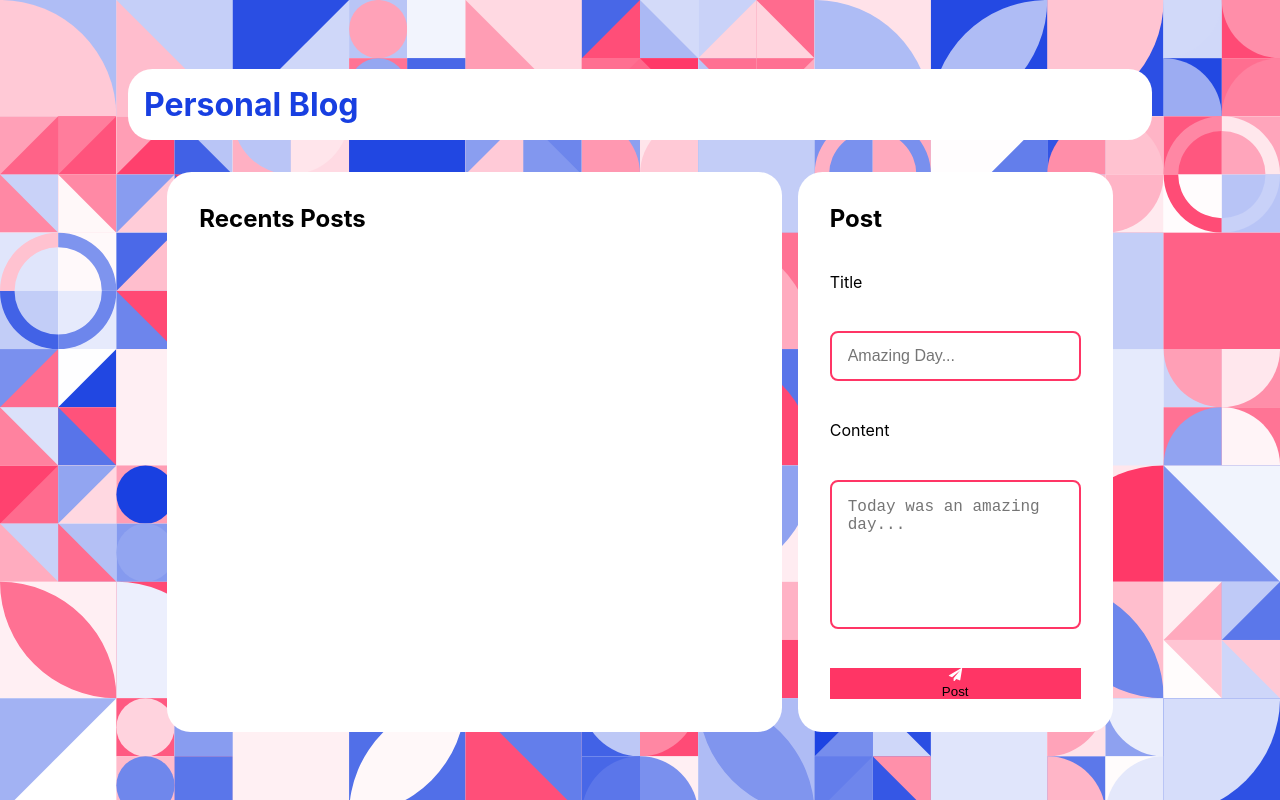
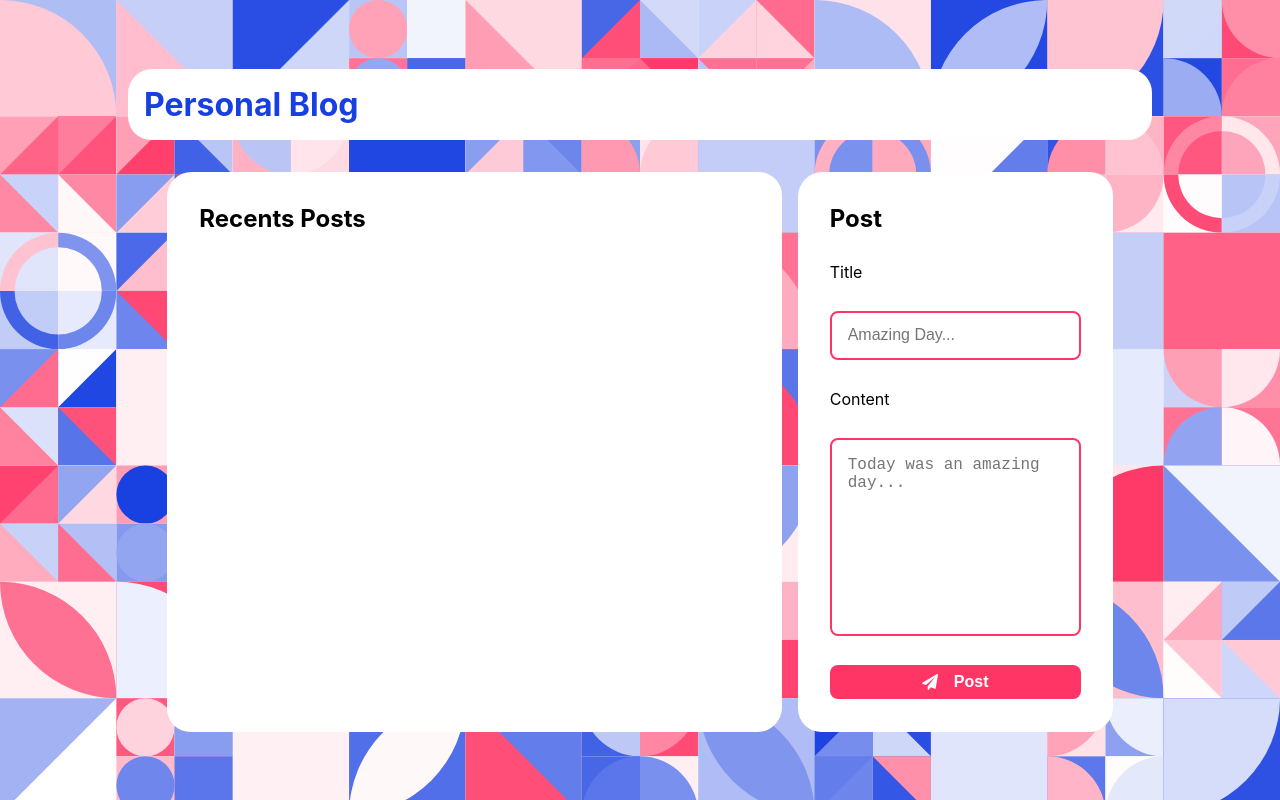
Before and after one commit to cesardarizaleta/React-Proyects, a React (Create React App) app in the folder blog/: page / in a window 1280 px wide. Built offline with nearby package versions, Linux system fonts and the light colour scheme.

Commit message:
button y hover el boton

```diff
--- a/blog/src/App.css
+++ b/blog/src/App.css
@@ -71,6 +71,7 @@ aside {
     flex-direction: column;
     justify-content: space-between;
     background-color: white;
+    min-width: 30%;
     height: 70vh;
     padding: 2em;
     animation: moveit 2s infinite ease-in-out;
@@ -96,5 +97,48 @@ aside input:focus, aside textarea:focus {
 
 aside textarea {
     resize: none;
-    height: 30%;
+    height: 40%;
 }
+
+aside button {
+    padding: .5em 1em;
+    display: flex;
+    align-items: center;
+    justify-content: center;
+    gap: 1em;
+    color: white;
+    font-weight: bold;
+    font-size: 1rem;
+    border-radius: .5em;
+    cursor: pointer;
+    transition: all 0.5s;
+    position: relative;
+}
+
+aside button::before {
+    content: '';
+    position: absolute;
+    left: 0;
+    width: 0%;
+    z-index: 1;
+    height: 100%;
+    border-radius: .5em;
+    background-color: #183FE1;
+    transition: all 0.5s;
+}
+
+aside button:hover::before {
+    content: '';
+    width: 100%;
+}
+
+aside span {
+    width: fit-content;
+    z-index: 2;
+}
+
+aside svg {
+    z-index: 2;
+    width: 1em;
+    height: 1em;
+}
--- a/blog/src/App.js
+++ b/blog/src/App.js
@@ -19,7 +19,7 @@ function App() {
             <textarea id='content' placeholder='Today was an amazing day...'></textarea>
             <button>
               <svg xmlns="http://www.w3.org/2000/svg" width="1em" height="1em" viewBox="0 0 1792 1792"><path fill="white" d="M1764 11q33 24 27 64l-256 1536q-5 29-32 45q-14 8-31 8q-11 0-24-5l-453-185l-242 295q-18 23-49 23q-13 0-22-4q-19-7-30.5-23.5T640 1728v-349l864-1059l-1069 925l-395-162q-37-14-40-55q-2-40 32-59L1696 9q15-9 32-9q20 0 36 11"/></svg>
-              Post
+              <span>Post</span>
             </button>
           </aside>
       </div>
```
